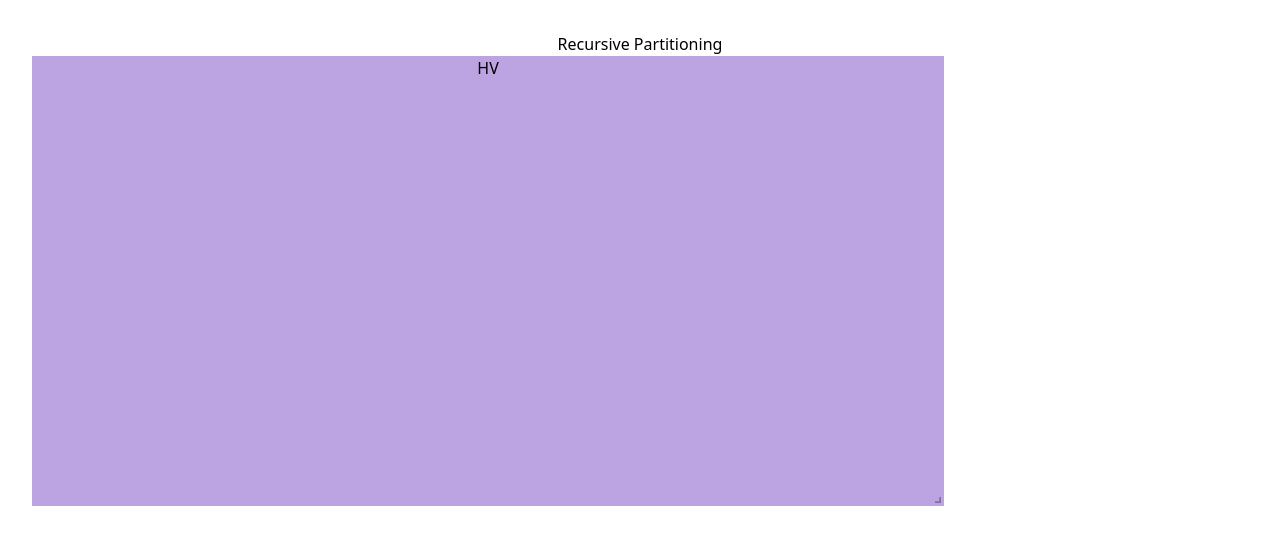
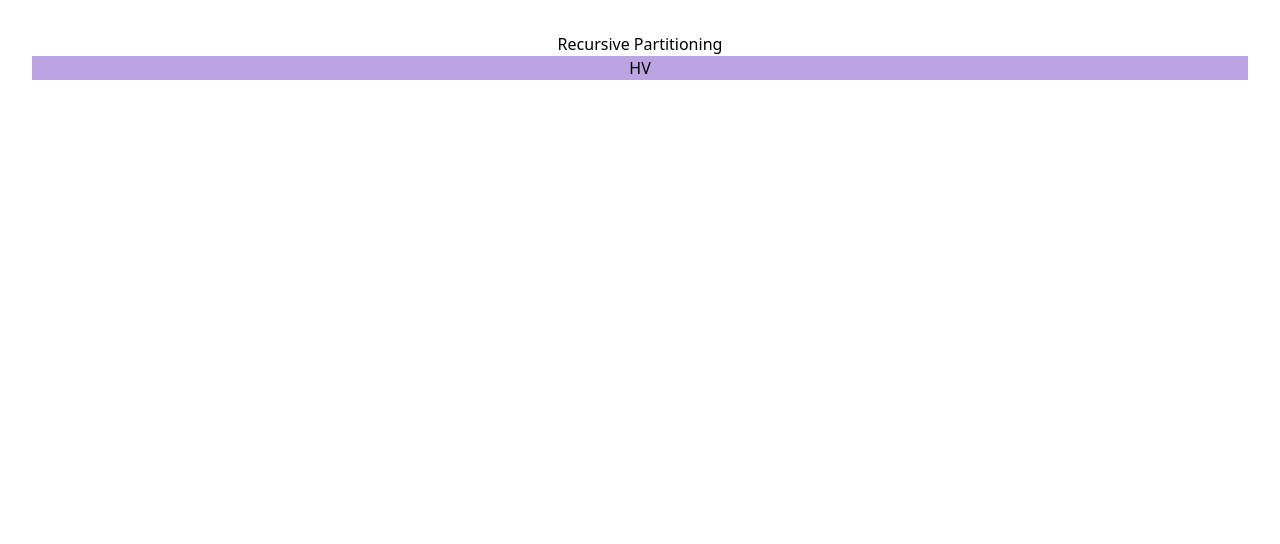
Before and after one commit to meraz007/Frontend-interview, a React (Vite) app in the folder recurive-partitioning/: page / in a window 1280 px wide. Shown: the top 544 px of the page. Built offline with nearby package versions, Linux system fonts and the light colour scheme.

Commit message:
remove resize functionality

```diff
--- a/recurive-partitioning/package.json
+++ b/recurive-partitioning/package.json
@@ -11,8 +11,7 @@
   },
   "dependencies": {
     "react": "^18.3.1",
-    "react-dom": "^18.3.1",
-    "react-resizable": "^3.0.5"
+    "react-dom": "^18.3.1"
   },
   "devDependencies": {
     "@eslint/js": "^9.9.0",
--- a/recurive-partitioning/src/components/Layout.jsx
+++ b/recurive-partitioning/src/components/Layout.jsx
@@ -10,8 +10,8 @@ const Layout = () => {
             color: getRandomColor(),
             direction: null,
             children: [],
-            size: { width: 912, height: 450 },
         },
+
     ]);
 
     const dividePartition = (partition, id, direction) => {
@@ -21,14 +21,12 @@ const Layout = () => {
                 color: partition.color,
                 direction: null,
                 children: [],
-                size: direction === "vertical" ? { width: partition.size.width / 2, height: partition.size.height } : { width: partition.size.width, height: partition.size.height / 2 }
             };
             const child2 = {
                 id: partition.id * 2 + 1,
                 color: getRandomColor(),
                 direction: null,
                 children: [],
-                size: direction === "vertical" ? { width: partition.size.width / 2, height: partition.size.height } : { width: partition.size.width, height: partition.size.height / 2 },
             };
 
             return { ...partition, direction, children: [child1, child2] };
@@ -92,7 +90,6 @@ const Layout = () => {
                 <div
                     key={partition.id}
                     className={`flex ${partition.direction === "horizontal" ? "flex-col" : "flex-row"} w-full h-full`}
-                    style={{ width: `${partition.size.width}px`, height: `${partition.size.height}px` }}
                 >
                     {partition.children.map((child) => renderPartition(child))}
                 </div>
--- a/recurive-partitioning/src/components/Partition.jsx
+++ b/recurive-partitioning/src/components/Partition.jsx
@@ -4,11 +4,7 @@ import { ResizableBox } from "react-resizable";
 const Partition = ({ partition, onDivide, onRemove }) => {
     return (
         <>
-          <ResizableBox
-              width={partition.size.width}
-              height={partition.size.height}
-              minConstraints={[100, 100]}
-              maxConstraints={[800, 800]}
+          <div
               className="border border-gray-300 h-full w-full flex flex-col justify-center items-center"
               style={{
                   height: "100%",
@@ -39,7 +35,7 @@ const Partition = ({ partition, onDivide, onRemove }) => {
                     </button>
                   )}
               </div>
-          </ResizableBox>
+          </div>
         </>
     )
 }
```
Also changed, not shown: 1 other file (tests, documents, lock files or other folders).
